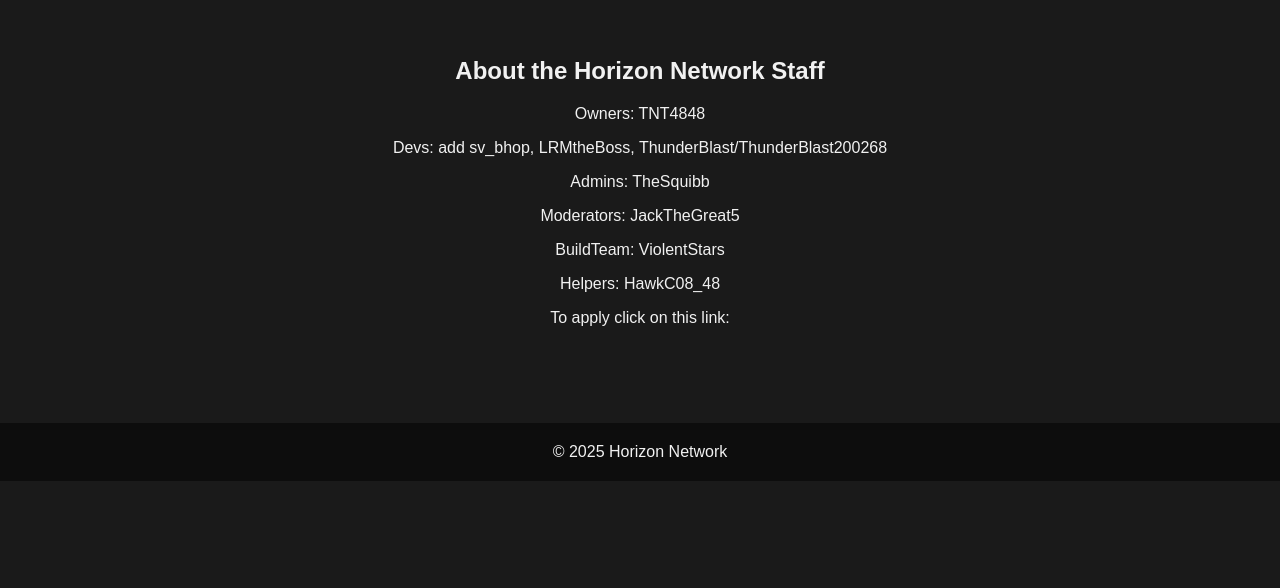
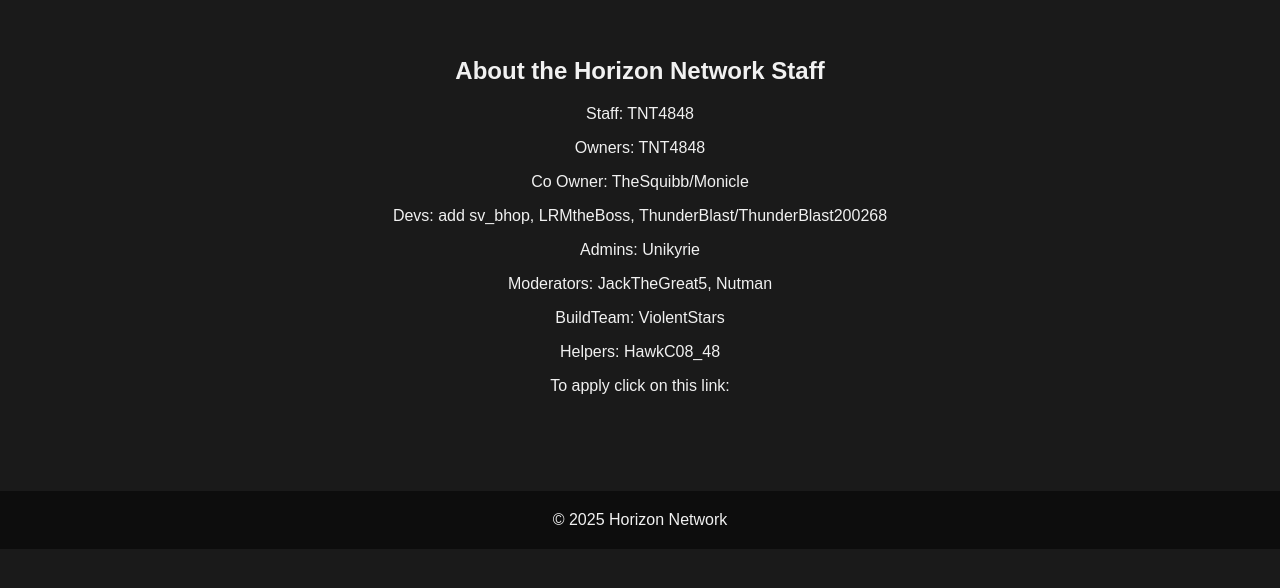
Before and after one commit to TNT4848/horizon-network-website, a website: page staff.html in a window 1280 px wide. Shown: the part 128-716 px from the top of the page. Drawn offline with Linux system fonts and the light colour scheme.

Commit message:
Update staff roles in staff.html

```diff
--- a/staff.html
+++ b/staff.html
@@ -21,10 +21,12 @@
     </nav>
     <main>
         <h2>About the Horizon Network Staff</h2>
+        <p>Staff: TNT4848</p>
         <p>Owners: TNT4848</p>
+        <p>Co Owner: TheSquibb/Monicle
         <p>Devs: add sv_bhop, LRMtheBoss, ThunderBlast/ThunderBlast200268</p>
-        <p>Admins: TheSquibb</p>
-        <p>Moderators: JackTheGreat5</p>
+        <p>Admins: Unikyrie</p>
+        <p>Moderators: JackTheGreat5, Nutman</p>
         <p>BuildTeam: ViolentStars</p>
         <p>Helpers: HawkC08_48</p>
         <p></p>
```
